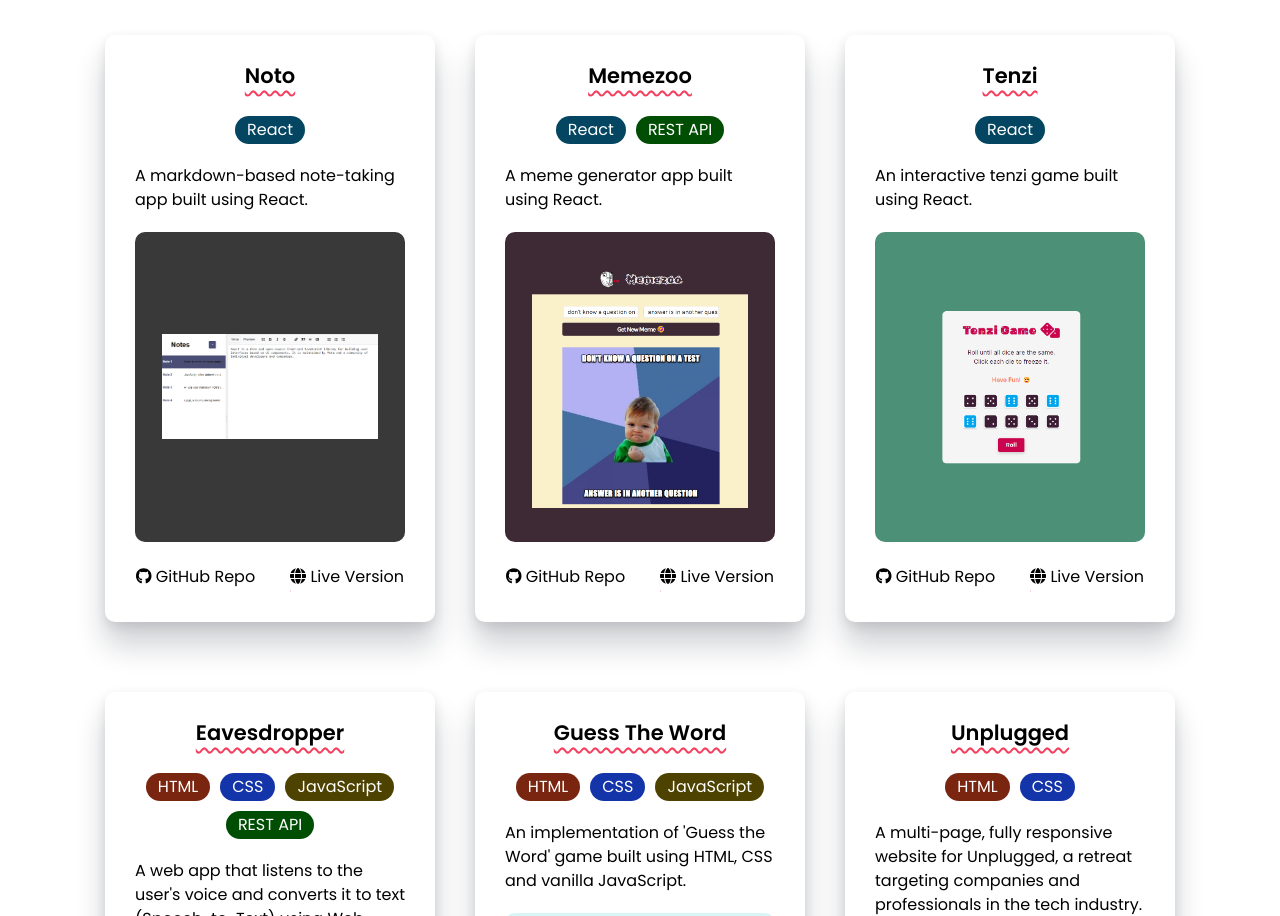
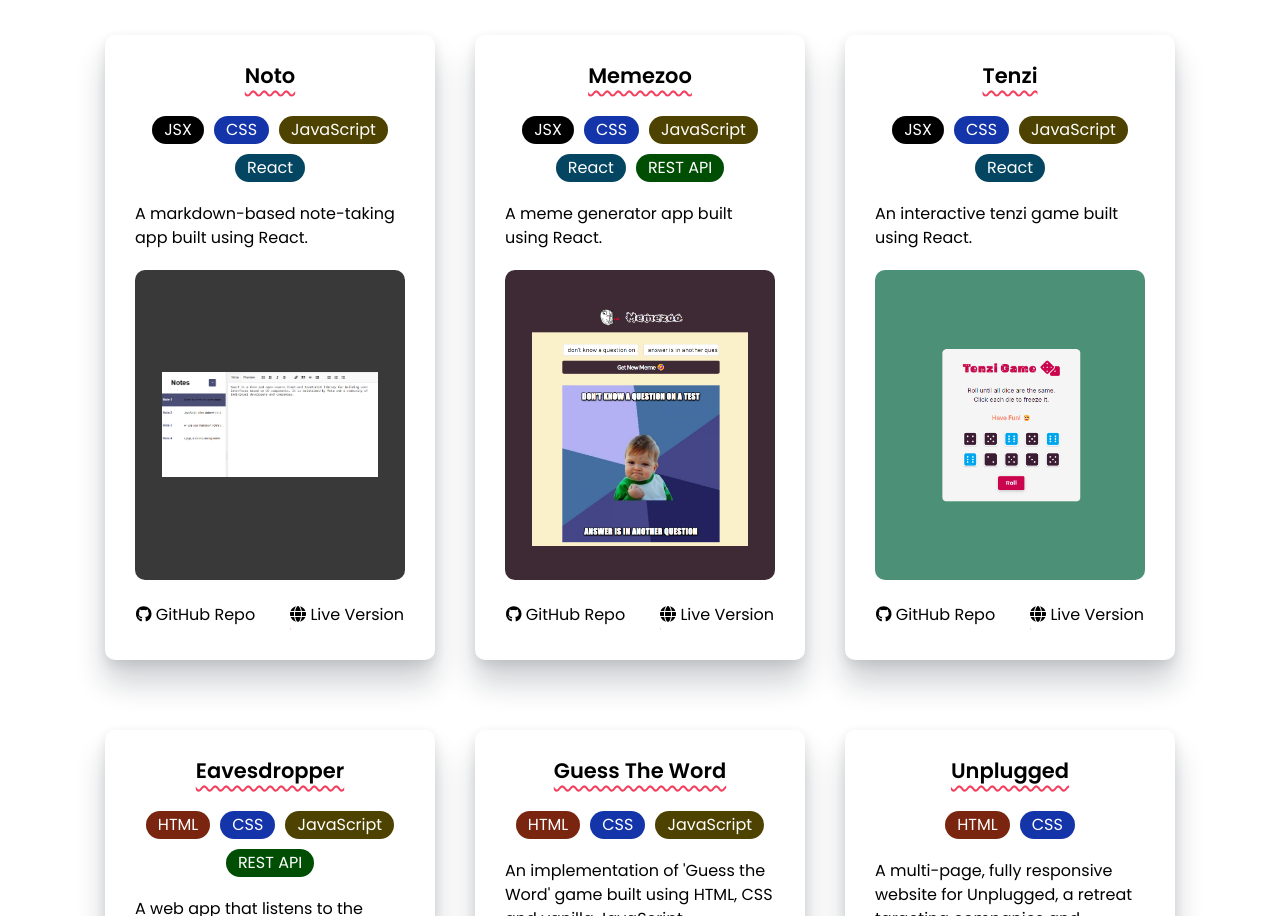
Before and after one commit to ahmedebid/react-portfolio, a React (Create React App) app: page / in a window 1280 px wide. Shown: the part 869-1785 px from the top of the page. Built offline with nearby package versions, Linux system fonts and the light colour scheme.

Commit message:
Update the tech stack for the React projects

```diff
--- a/src/data.js
+++ b/src/data.js
@@ -1,7 +1,7 @@
 export const projectData = [
     {
         name: "Noto",
-        techStack: ["React"],
+        techStack: ["JSX", "CSS", "JavaScript", "React"],
         githubRepo: "noto",
         img: "noto-screenshot.png",
         imgBackgroundColor: "#393939",
@@ -9,7 +9,7 @@ export const projectData = [
     },
     {
         name: "Memezoo",
-        techStack: ["React", "REST API"],
+        techStack: ["JSX", "CSS", "JavaScript", "React", "REST API"],
         githubRepo: "memezoo",
         img: "memezoo-screenshot.png",
         imgBackgroundColor: "#3E2A35",
@@ -17,7 +17,7 @@ export const projectData = [
     },
     {
         name: "Tenzi",
-        techStack: ["React"],
+        techStack: ["JSX", "CSS", "JavaScript", "React"],
         githubRepo: "tenzi-game",
         img: "tenzi-game-screenshot.png",
         imgBackgroundColor: "#4D9078",
```
